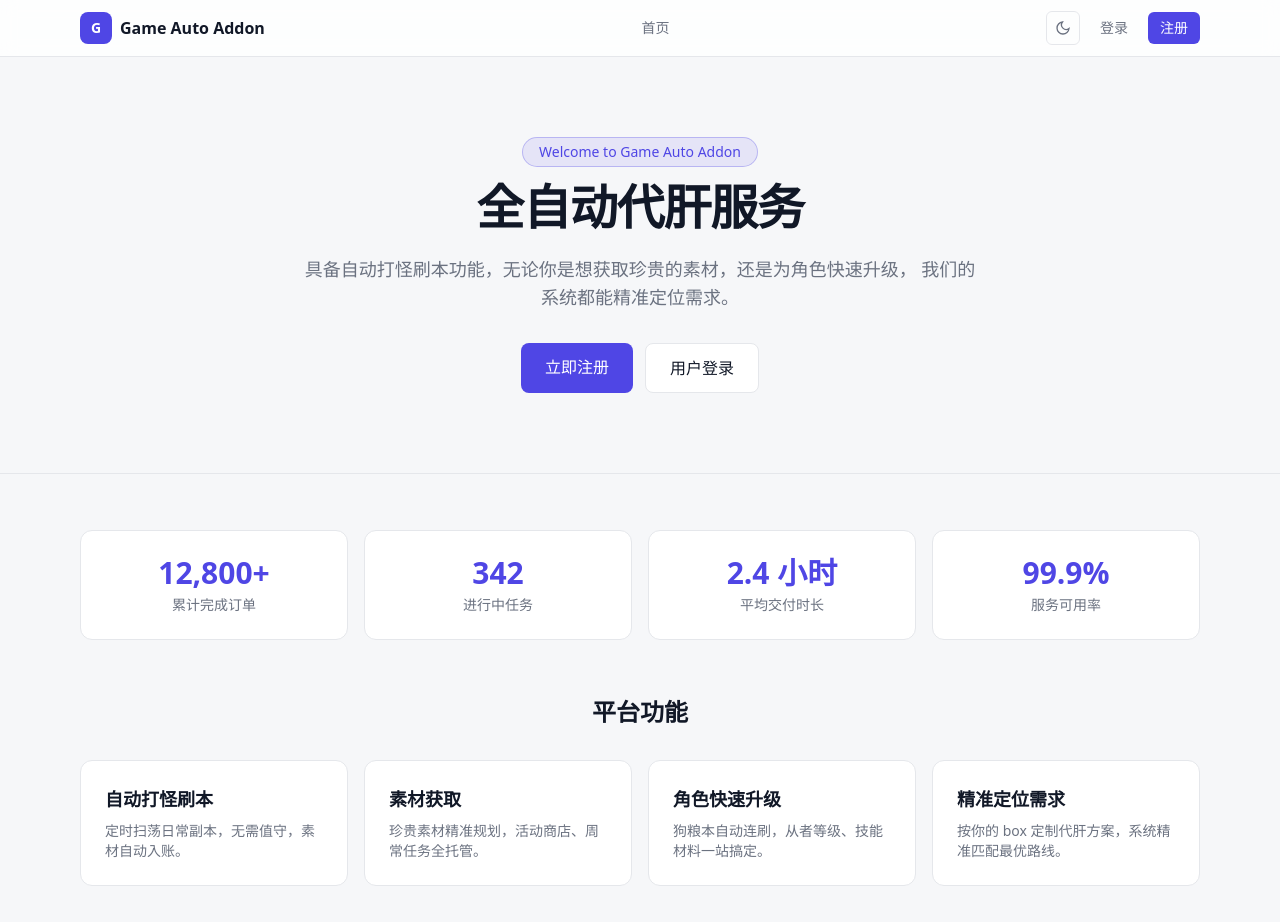
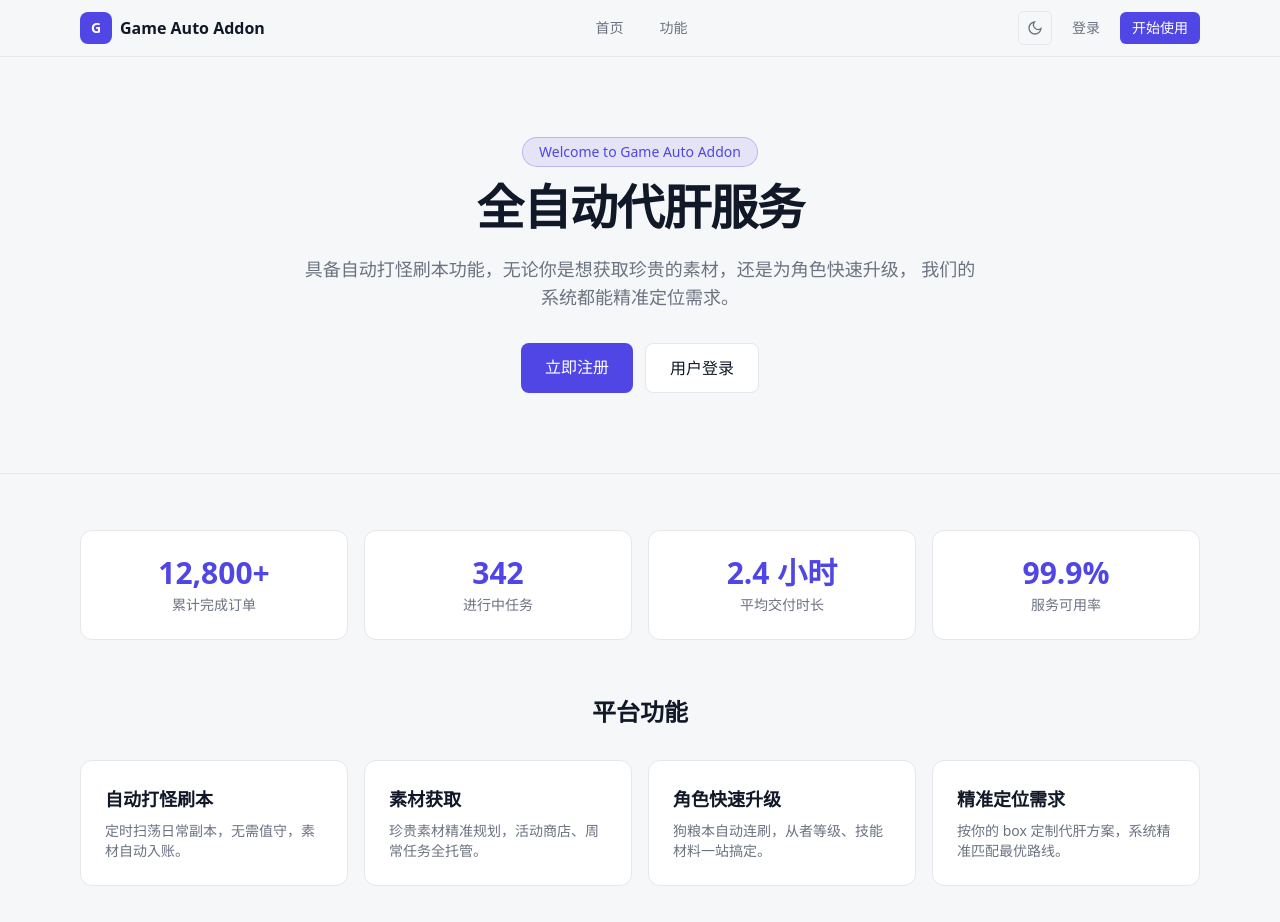
Before and after one commit to sansenjian/fgo-addon, a React app in the folder web/: page / in a window 1280 px wide. Shown: the top 922 px of the page. Built offline with nearby package versions, Linux system fonts and the light colour scheme; the HTML template or start-up script is replaced by a standard one.

Commit message:
update: web/src/App.tsx — newapi 风格侧边栏控制台 + Launch UI 首页

```diff
--- a/web/src/App.tsx
+++ b/web/src/App.tsx
@@ -4,6 +4,7 @@ import {
   createRoute,
   createRouter,
   Link,
+  Navigate,
   Outlet,
   useNavigate,
 } from '@tanstack/react-router';
@@ -11,8 +12,16 @@ import {
 import Home from './pages/Home';
 import Login from './pages/Login';
 import Register from './pages/Register';
-import Console from './pages/Console';
+import {
+  ConsoleLayout,
+  OverviewPage,
+  OrdersPage,
+  TokensPage,
+  SettingsPage,
+} from './pages/console';
 import { isDemo } from './demo';
+
+/* ---------------- 主题 ---------------- */
 
 function useTheme() {
   const [dark, setDark] = useState(
@@ -28,36 +37,30 @@ function useTheme() {
   return { dark, toggle: () => setDark((d) => !d) };
 }
 
-function SunIcon() {
+function ThemeToggle() {
+  const { dark, toggle } = useTheme();
   return (
+    <button
+      onClick={toggle}
+      className="rounded-md border border-border p-2 text-muted transition-colors hover:text-foreground"
+      title="切换亮/暗主题"
+    >
+      {dark ? (
         <svg width="16" height="16" viewBox="0 0 24 24" fill="none" stroke="currentColor" strokeWidth="2">
           <circle cx="12" cy="12" r="4" />
           <path d="M12 2v2m0 16v2M4.9 4.9l1.4 1.4m11.4 11.4 1.4 1.4M2 12h2m16 0h2M4.9 19.1l1.4-1.4M17.7 6.3l1.4-1.4" />
         </svg>
+      ) : (
+        <svg width="16" height="16" viewBox="0 0 24 24" fill="none" stroke="currentColor" strokeWidth="2">
+          <path d="M21 12.8A9 9 0 1 1 11.2 3a7 7 0 0 0 9.8 9.8Z" />
+        </svg>
+      )}
+    </button>
   );
 }
 
-function MoonIcon() {
+function Logo() {
   return (
-    <svg width="16" height="16" viewBox="0 0 24 24" fill="none" stroke="currentColor" strokeWidth="2">
-      <path d="M21 12.8A9 9 0 1 1 11.2 3a7 7 0 0 0 9.8 9.8Z" />
-    </svg>
-  );
-}
-
-function NavBar() {
-  const { dark, toggle } = useTheme();
-  const navigate = useNavigate();
-  const authed = Boolean(localStorage.getItem('token')) || isDemo;
-
-  const logout = () => {
-    localStorage.removeItem('token');
-    navigate({ to: '/login' });
-  };
-
-  return (
-    <header className="sticky top-0 z-50 border-b border-border bg-surface/80 backdrop-blur">
-      <div className="mx-auto flex h-14 max-w-6xl items-center justify-between px-4">
     <Link to="/" className="flex items-center gap-2">
       <span className="flex h-8 w-8 items-center justify-center rounded-lg bg-primary text-sm font-bold text-onprimary">
         G
@@ -67,43 +70,67 @@ function NavBar() {
         <span className="rounded bg-warning/15 px-1.5 py-0.5 text-xs text-warning">演示</span>
       )}
     </Link>
+  );
+}
 
-        <nav className="hidden items-center gap-1 text-sm sm:flex">
+function authed(): boolean {
+  return Boolean(localStorage.getItem('token')) || isDemo;
+}
+
+function LogoutButton({ className }: { className?: string }) {
+  const navigate = useNavigate();
+  return (
+    <button
+      onClick={() => {
+        localStorage.removeItem('token');
+        navigate({ to: '/login' });
+      }}
+      className={className}
+    >
+      退出登录
+    </button>
+  );
+}
+
+/* ---------------- 公共布局（Launch UI 风格顶栏） ---------------- */
+
+function PublicLayout() {
+  return (
+    <div className="min-h-screen bg-background text-foreground">
+      <header className="sticky top-0 z-50 border-b border-border bg-background/80 backdrop-blur">
+        <div className="mx-auto flex h-14 max-w-6xl items-center justify-between px-4">
+          <Logo />
+          <nav className="hidden items-center gap-1 md:flex">
             <Link
               to="/"
-            className="rounded-md px-3 py-1.5 text-muted transition-colors hover:bg-background hover:text-foreground"
+              className="rounded-md px-4 py-2 text-sm font-medium text-muted transition-colors hover:bg-accent hover:text-accent-foreground"
             >
               首页
             </Link>
-          {authed && (
             <Link
-              to="/console"
-              className="rounded-md px-3 py-1.5 text-muted transition-colors hover:bg-background hover:text-foreground"
+              to="/"
+              hash="features"
+              className="rounded-md px-4 py-2 text-sm font-medium text-muted transition-colors hover:bg-accent hover:text-accent-foreground"
+            >
+              功能
+            </Link>
+            {authed() && (
+              <Link
+                to="/console/overview"
+                className="rounded-md px-4 py-2 text-sm font-medium text-muted transition-colors hover:bg-accent hover:text-accent-foreground"
               >
                 控制台
               </Link>
             )}
           </nav>
-
           <div className="flex items-center gap-2">
-          <button
-            onClick={toggle}
-            className="rounded-md border border-border p-2 text-muted transition-colors hover:text-foreground"
-            title="切换亮/暗主题"
-          >
-            {dark ? <SunIcon /> : <MoonIcon />}
-          </button>
-          {authed ? (
+            <ThemeToggle />
+            {authed() ? (
               <>
-              <span className="hidden text-sm text-muted md:inline">
+                <span className="hidden text-sm text-muted lg:inline">
                   {isDemo ? 'demo_user' : '已登录'}
                 </span>
-              <button
-                onClick={logout}
-                className="rounded-md border border-border px-3 py-1.5 text-sm text-muted transition-colors hover:text-foreground"
-              >
-                退出
-              </button>
+                <LogoutButton className="rounded-md border border-border px-3 py-1.5 text-sm text-muted transition-colors hover:text-foreground" />
               </>
             ) : (
               <>
@@ -117,56 +144,91 @@ function NavBar() {
                   to="/register"
                   className="rounded-md bg-primary px-3 py-1.5 text-sm font-medium text-onprimary transition-opacity hover:opacity-90"
                 >
-                注册
+                  开始使用
                 </Link>
               </>
             )}
           </div>
         </div>
       </header>
-  );
-}
-
-function RootLayout() {
-  return (
-    <div className="min-h-screen bg-background text-foreground">
-      <NavBar />
       <Outlet />
     </div>
   );
 }
 
-const rootRoute = createRootRoute({ component: RootLayout });
+/* ---------------- 路由 ---------------- */
+
+const rootRoute = createRootRoute();
+
+const publicLayoutRoute = createRoute({
+  getParentRoute: () => rootRoute,
+  id: 'public',
+  component: PublicLayout,
+});
 
 const homeRoute = createRoute({
-  getParentRoute: () => rootRoute,
+  getParentRoute: () => publicLayoutRoute,
   path: '/',
   component: Home,
 });
 
 const loginRoute = createRoute({
-  getParentRoute: () => rootRoute,
+  getParentRoute: () => publicLayoutRoute,
   path: '/login',
   component: Login,
 });
 
 const registerRoute = createRoute({
-  getParentRoute: () => rootRoute,
+  getParentRoute: () => publicLayoutRoute,
   path: '/register',
   component: Register,
 });
 
-const consoleRoute = createRoute({
+const consoleLayoutRoute = createRoute({
   getParentRoute: () => rootRoute,
+  id: 'console-layout',
+  component: ConsoleLayout,
+});
+
+const consoleIndexRoute = createRoute({
+  getParentRoute: () => consoleLayoutRoute,
   path: '/console',
-  component: Console,
+  component: () => <Navigate to="/console/overview" replace />,
+});
+
+const consoleOverviewRoute = createRoute({
+  getParentRoute: () => consoleLayoutRoute,
+  path: '/console/overview',
+  component: OverviewPage,
+});
+
+const consoleOrdersRoute = createRoute({
+  getParentRoute: () => consoleLayoutRoute,
+  path: '/console/orders',
+  component: OrdersPage,
+});
+
+const consoleTokensRoute = createRoute({
+  getParentRoute: () => consoleLayoutRoute,
+  path: '/console/tokens',
+  component: TokensPage,
+});
+
+const consoleSettingsRoute = createRoute({
+  getParentRoute: () => consoleLayoutRoute,
+  path: '/console/settings',
+  component: SettingsPage,
 });
 
 const routeTree = rootRoute.addChildren([
-  homeRoute,
-  loginRoute,
-  registerRoute,
-  consoleRoute,
+  publicLayoutRoute.addChildren([homeRoute, loginRoute, registerRoute]),
+  consoleLayoutRoute.addChildren([
+    consoleIndexRoute,
+    consoleOverviewRoute,
+    consoleOrdersRoute,
+    consoleTokensRoute,
+    consoleSettingsRoute,
+  ]),
 ]);
 
 export const router = createRouter({ routeTree });
```
Lines whose indentation alone changed are shown as unchanged.
